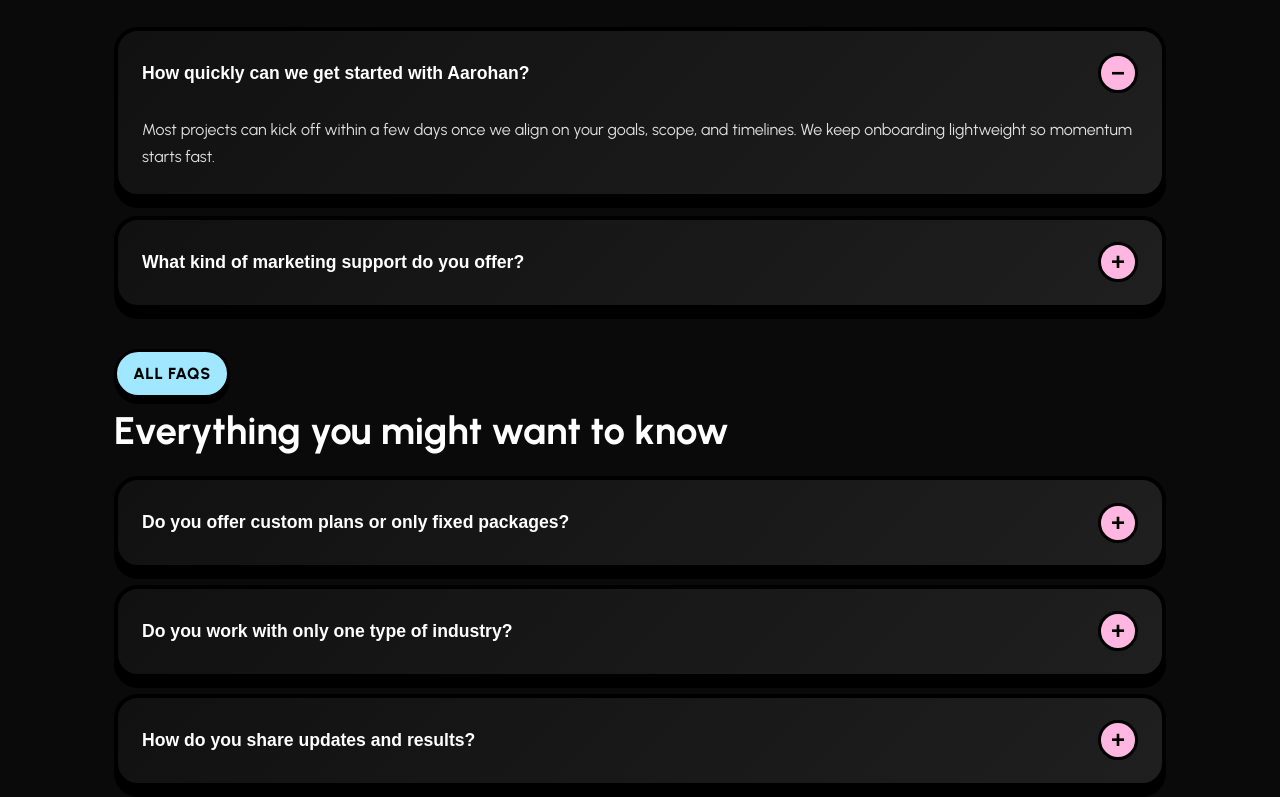
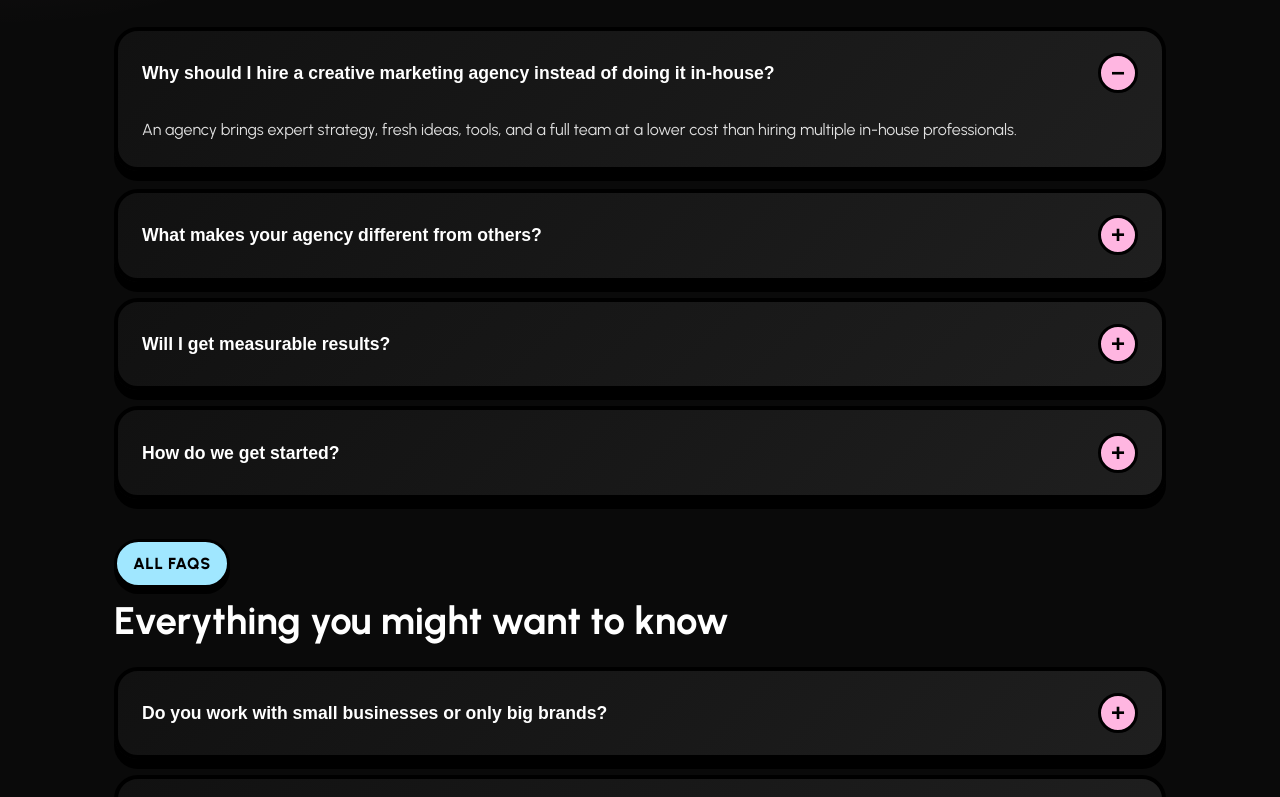
Before and after one commit to freakflames29/aarohan, a React (Vite) app: page /faq in a window 1280 px wide. Shown: the part 653-1450 px from the top of the page. Built offline with nearby package versions, Linux system fonts and the light colour scheme.

Commit message:
adds faq

```diff
--- a/src/data/blogEnum.ts
+++ b/src/data/blogEnum.ts
@@ -55,16 +55,6 @@
     readTime: "6 min read",
     contentPath: "/src/data/blogs/seo-without-boring-stuff.md",
   },
-  [BlogSlug.CRAZY]: {
-    id: "4",
-    slug: BlogSlug.CRAZY,
-    title: "How the thing is working",
-    excerpt: "CRAZY is loading",
-    image: "https://www.shutterstock.com/image-vector/cartoon-comic-mascot-make-crazy-600nw-2472374863.jpg",
-    date: "2024-03-01",
-    readTime: "1 min read",
-    contentPath: "/src/data/blogs/crazy.md",
-  },
 };
 
 export const getAllBlogs = (): BlogMetadata[] => {
--- a/src/data/blogs/crazy.md
+++ /dev/null
@@ -1,2 +0,0 @@
-# THis is really crazy
-how the thing is working
--- a/src/data/faq/faqs.ts
+++ b/src/data/faq/faqs.ts
@@ -7,35 +7,44 @@
 
 export const FAQS: FAQItem[] = [
   {
-    id: "onboarding",
-    question: "How quickly can we get started with Aarohan?",
+    id: "1",
+    question:
+      "Why should I hire a creative marketing agency instead of doing it in-house?",
     answer:
-      "Most projects can kick off within a few days once we align on your goals, scope, and timelines. We keep onboarding lightweight so momentum starts fast.",
+      "An agency brings expert strategy, fresh ideas, tools, and a full team at a lower cost than hiring multiple in-house professionals.",
     mostAsked: true,
   },
   {
-    id: "services",
-    question: "What kind of marketing support do you offer?",
+    id: "2",
+    question: " What makes your agency different from others?",
     answer:
-      "We help with strategy, content, performance marketing, social media, creative direction, and growth-focused campaigns tailored to your brand stage.",
+      "We don’t just post content. We build brand identity, run performance driven ads, create UGC, and design strategies focused on real business growth.",
     mostAsked: true,
   },
   {
-    id: "pricing",
-    question: "Do you offer custom plans or only fixed packages?",
+    id: "3",
+    question: "Do you work with small businesses or only big brands?",
     answer:
-      "We usually recommend custom plans because every brand has different goals, channels, and growth timelines. That keeps the work practical and focused.",
+      "We work with startups, local businesses, and growing brands offering customized plans based on your goals and budget.",
   },
   {
-    id: "industries",
-    question: "Do you work with only one type of industry?",
+    id: "4",
+    question: "Will I get measurable results?",
     answer:
-      "No. We work across industries as long as there is a clear growth problem to solve and room to build a sharper brand and marketing engine.",
+      "Absolutely. From logo design and brand positioning to social media presence and website creation , we handle it all",
+    mostAsked: true,
   },
   {
-    id: "communication",
-    question: "How do you share updates and results?",
+    id: "5",
+    question: "How do we get started?",
     answer:
-      "We keep communication straightforward with regular check-ins, campaign updates, and performance reviews so you always know what is working and what is next.",
+      "Simple. Contact us, share your goals, and we’ll schedule a strategy discussion to create a customized plan for your brand.",
+    mostAsked: true,
+  },
+  {
+    id: "6",
+    question: "Do I need paid ads, or is organic marketing enough?",
+    answer:
+      "Organic builds long-term trust, while paid ads accelerate growth. A smart combination of both gives the best results.",
   },
 ];
```
